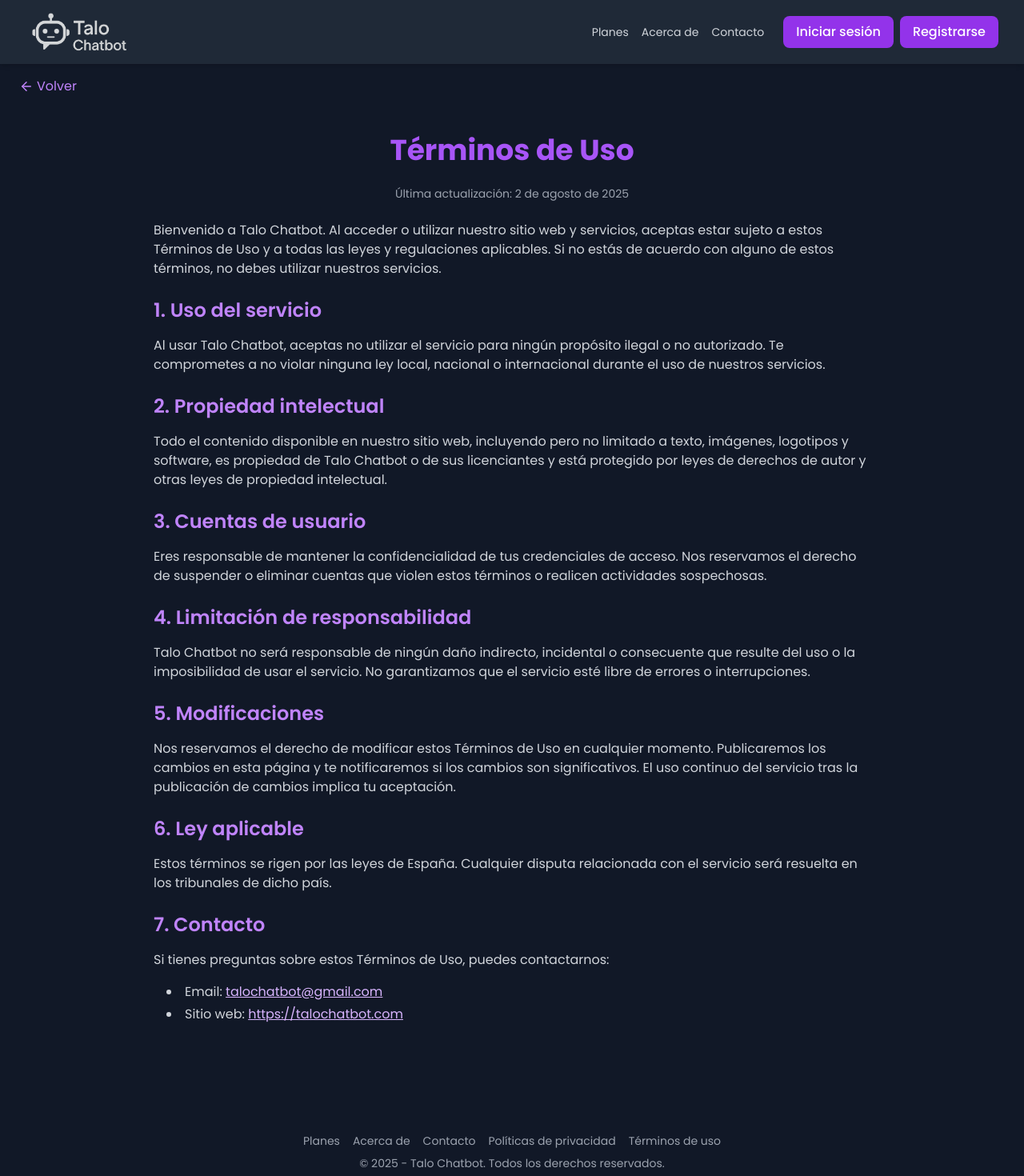
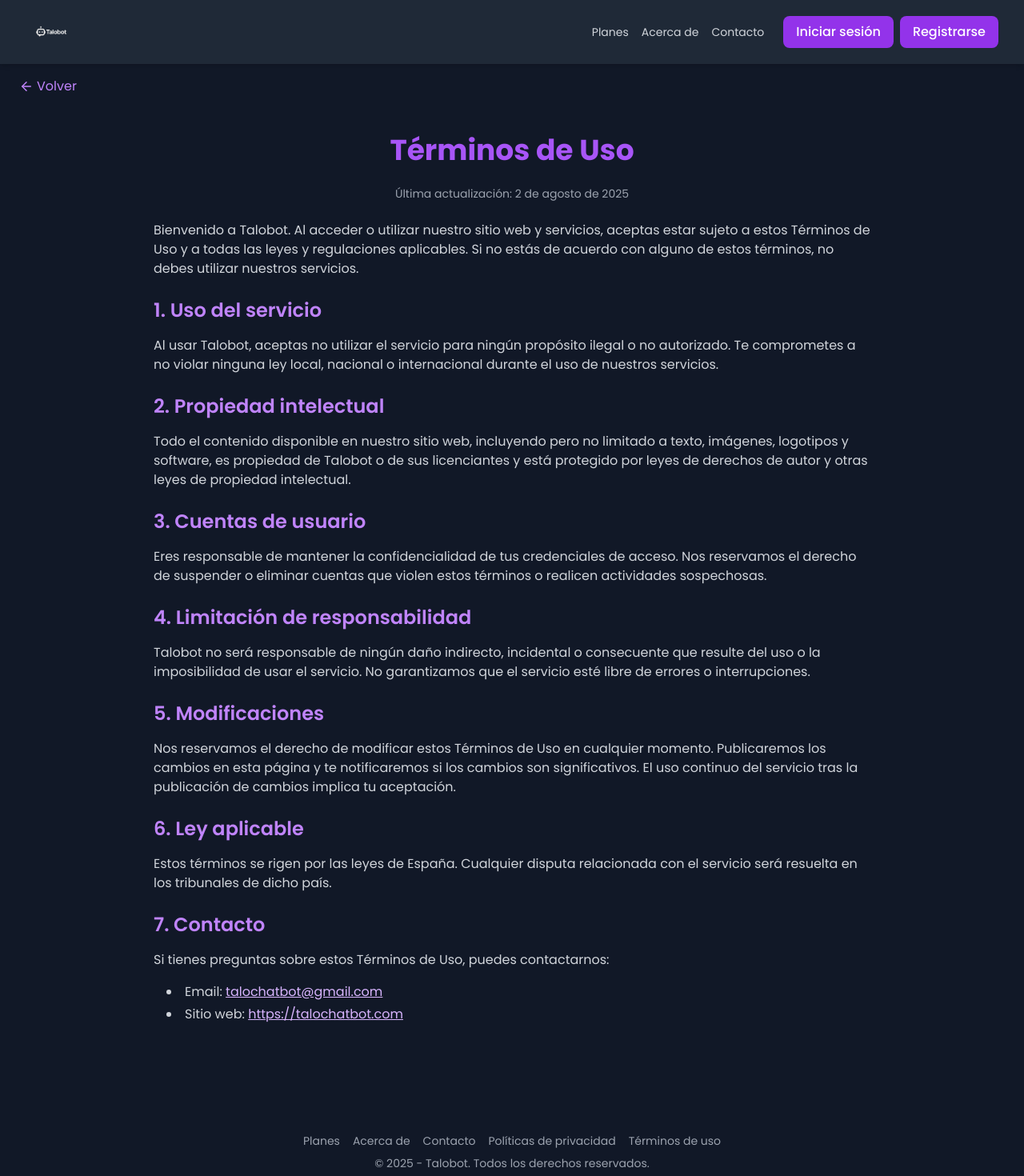
Before and after one commit to impa34/Saas, a React (Vite) app: page /terms in a window 1280 px wide. Shown: the top 1470 px of the page at 80% size. Built offline with nearby package versions, Linux system fonts and the light colour scheme.

Commit message:
updated name and logo

```diff
--- a/src/components/Footer.jsx
+++ b/src/components/Footer.jsx
@@ -10,7 +10,7 @@
     <Link to="/privacy" className="hover:text-white">Políticas de privacidad</Link>
     <Link to="/terms" className="hover:text-white">Términos de uso</Link>
   </div>
-  <p>© 2025 - Talo Chatbot. Todos los derechos reservados.</p>
+  <p>© 2025 - Talobot. Todos los derechos reservados.</p>
 </footer>
   )
 }
--- a/src/components/Navbar.jsx
+++ b/src/components/Navbar.jsx
@@ -9,7 +9,7 @@
   return (
     <nav className="flex justify-between items-center px-8 py-4 bg-gray-800 shadow-md">
       <a href="/landing" className="flex items-center">
-        <img src={logo} alt="Talo Chatbot logo" className="h-12 ml-2 w-auto" />
+        <img src={logo} alt="Talobot logo" className="h-12 ml-2 w-auto" />
       </a>
 
       <div className="flex items-center space-x-6">
--- a/src/pages/About.jsx
+++ b/src/pages/About.jsx
@@ -22,10 +22,10 @@
       <div className="flex-1 px-6 py-4 flex flex-col items-center justify-center mb-20">
         <div className="max-w-3xl text-center">
           <h1 className="text-4xl font-bold mb-6 text-purple-500">
-            Sobre Talo Chatbot
+            Sobre Talobot
           </h1>
           <p className="text-lg text-gray-300 mb-4">
-            Talo Chatbot es un asistente con inteligencia artificial que ayuda a
+            Talobot es un asistente con inteligencia artificial que ayuda a
             tu negocio a conectar con los clientes de forma más inteligente y
             eficiente.
           </p>
--- a/src/pages/Privacy.jsx
+++ b/src/pages/Privacy.jsx
@@ -33,7 +33,7 @@
           <section className="space-y-4">
             <h2 className="text-2xl font-semibold text-purple-400">1. Introducción</h2>
             <p className="text-gray-300">
-              Esta Política de Privacidad describe nuestras políticas sobre la recopilación, uso y divulgación de tus datos cuando usas Talo Chatbot. Al utilizar el servicio, aceptas el uso de tu información de acuerdo con esta política.
+              Esta Política de Privacidad describe nuestras políticas sobre la recopilación, uso y divulgación de tus datos cuando usas Talobot. Al utilizar el servicio, aceptas el uso de tu información de acuerdo con esta política.
             </p>
           </section>
 
--- a/src/pages/Terms.jsx
+++ b/src/pages/Terms.jsx
@@ -32,21 +32,21 @@
 
           <section className="space-y-4">
             <p className="text-gray-300">
-              Bienvenido a Talo Chatbot. Al acceder o utilizar nuestro sitio web y servicios, aceptas estar sujeto a estos Términos de Uso y a todas las leyes y regulaciones aplicables. Si no estás de acuerdo con alguno de estos términos, no debes utilizar nuestros servicios.
+              Bienvenido a Talobot. Al acceder o utilizar nuestro sitio web y servicios, aceptas estar sujeto a estos Términos de Uso y a todas las leyes y regulaciones aplicables. Si no estás de acuerdo con alguno de estos términos, no debes utilizar nuestros servicios.
             </p>
           </section>
 
           <section className="space-y-4">
             <h2 className="text-2xl font-semibold text-purple-400">1. Uso del servicio</h2>
             <p className="text-gray-300">
-              Al usar Talo Chatbot, aceptas no utilizar el servicio para ningún propósito ilegal o no autorizado. Te comprometes a no violar ninguna ley local, nacional o internacional durante el uso de nuestros servicios.
+              Al usar Talobot, aceptas no utilizar el servicio para ningún propósito ilegal o no autorizado. Te comprometes a no violar ninguna ley local, nacional o internacional durante el uso de nuestros servicios.
             </p>
           </section>
 
           <section className="space-y-4">
             <h2 className="text-2xl font-semibold text-purple-400">2. Propiedad intelectual</h2>
             <p className="text-gray-300">
-              Todo el contenido disponible en nuestro sitio web, incluyendo pero no limitado a texto, imágenes, logotipos y software, es propiedad de Talo Chatbot o de sus licenciantes y está protegido por leyes de derechos de autor y otras leyes de propiedad intelectual.
+              Todo el contenido disponible en nuestro sitio web, incluyendo pero no limitado a texto, imágenes, logotipos y software, es propiedad de Talobot o de sus licenciantes y está protegido por leyes de derechos de autor y otras leyes de propiedad intelectual.
             </p>
           </section>
 
@@ -60,7 +60,7 @@
           <section className="space-y-4">
             <h2 className="text-2xl font-semibold text-purple-400">4. Limitación de responsabilidad</h2>
             <p className="text-gray-300">
-              Talo Chatbot no será responsable de ningún daño indirecto, incidental o consecuente que resulte del uso o la imposibilidad de usar el servicio. No garantizamos que el servicio esté libre de errores o interrupciones.
+              Talobot no será responsable de ningún daño indirecto, incidental o consecuente que resulte del uso o la imposibilidad de usar el servicio. No garantizamos que el servicio esté libre de errores o interrupciones.
             </p>
           </section>
 
```
Also changed, not shown: public/logo1.png, 1 other file (tests, documents, lock files or other folders).
